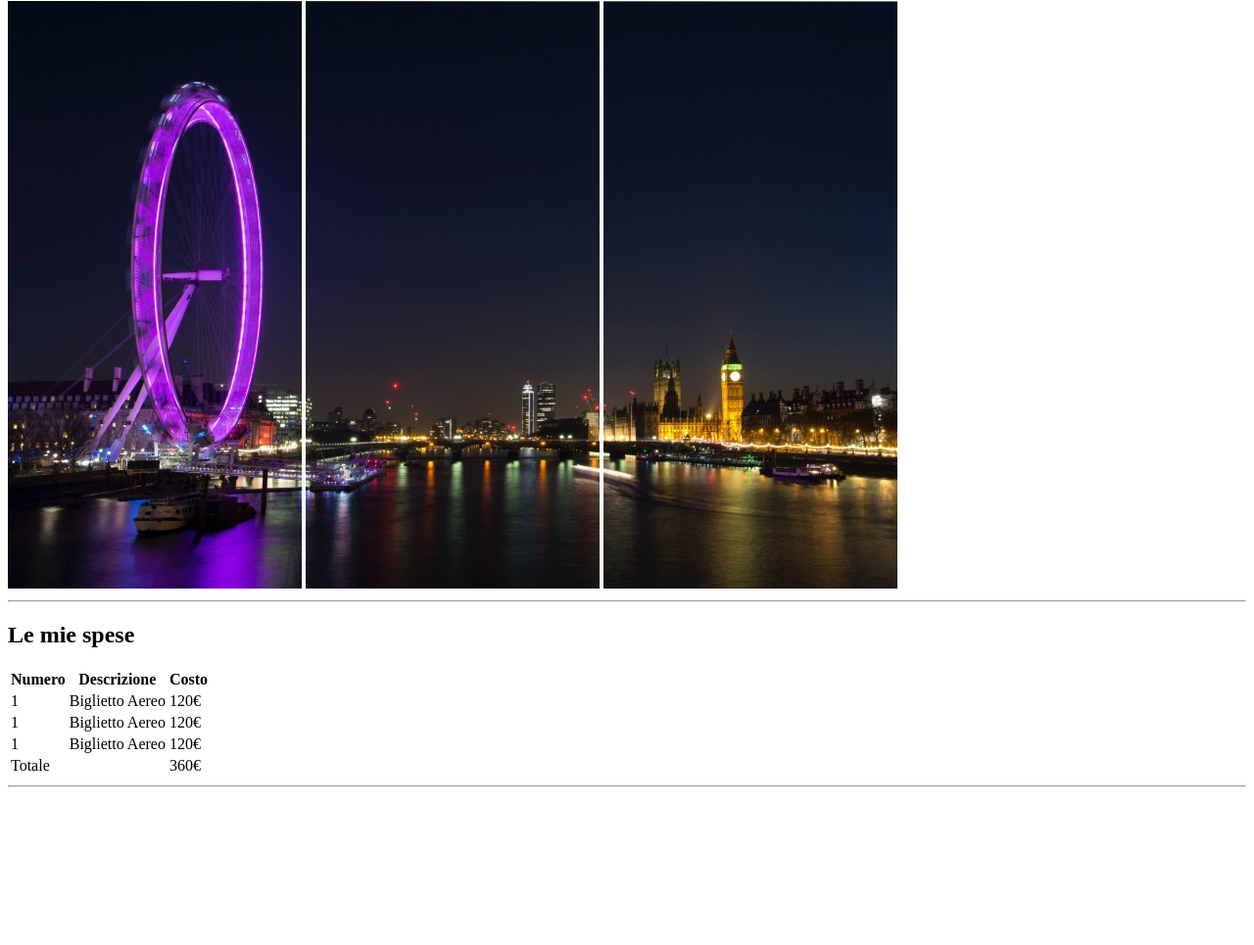
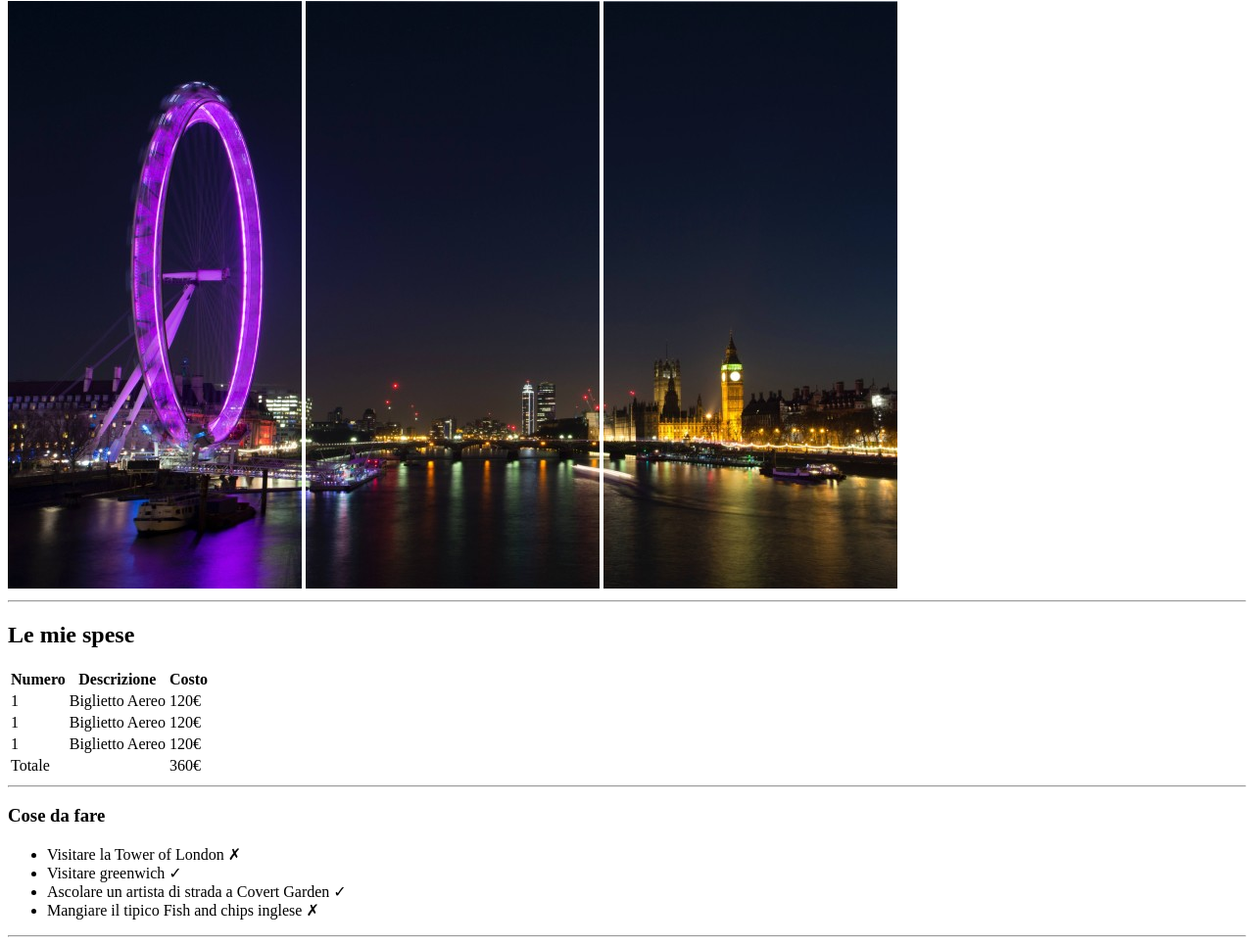
Before and after one commit to Leonardo-Corazzini/html-london-trip, a plain HTML site: page index.html in a window 1280 px wide. Shown: the part 79-1044 px from the top of the page at 98% size. Before the commit the page ends 891 px from the top, so only its background shows below. Drawn offline with Linux system fonts and the light colour scheme.

Commit message:
inserimento sezione con lista con cose da fare

```diff
--- a/index.html
+++ b/index.html
@@ -72,6 +72,20 @@
 
         </div>
 
+        <!-- sezione con elenco cose da fare del viaggio  -->
+         <div>
+            <!-- titolo sezione -->
+            <h3>Cose da fare</h3>
+            <!-- lista con elenco -->
+            <ul>
+                <li>Visitare la Tower of London &#10007</li>
+                <li>Visitare greenwich &#10003</li>
+                <li>Ascolare un artista di strada a Covert Garden &#10003</li>
+                <li>Mangiare il tipico Fish and chips inglese &#10007</li>
+            </ul>
+            <hr>
+         </div>
+
 
 
 
```
